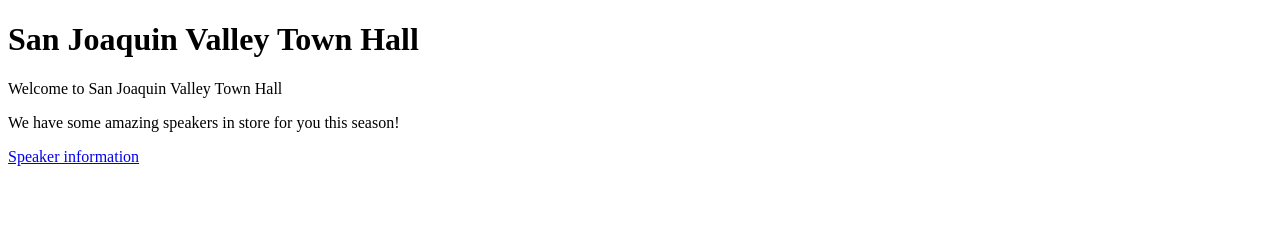
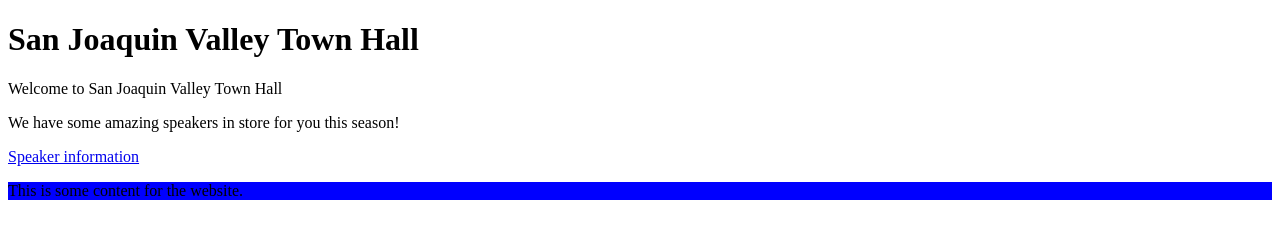
Before and after one commit to adamveris2024/COMP001A.LectureActivity2, a plain HTML site: page index.html in a window 1280 px wide. Drawn offline with Linux system fonts and the light colour scheme.

Commit message:
fixed up the lines and create css file

```diff
--- a/index.html
+++ b/index.html
@@ -1,6 +1,5 @@
 <!DOCTYPE html>
 <!--This is the main page for the San Joaquin Valley Town Hall website-->
-
 <!-- this
     is
     a
@@ -8,11 +7,11 @@
     comment
 -->
 
-
 <!DOCTYPE html>
 <html lang="en">
     <head>
         <meta charset="utf-8">
+        <link rel="stylesheet" href="main.css">
         <title>San Joaquin Valley Town Hall</title>
     </head>
     <body>
@@ -22,5 +21,7 @@
            this season!</p>
         <p><a href="speakers.html">Speaker
               information</a></p>
+
+          <div class="content"> <p>This is some content for the website. </p></div>
     </body>
 </html>
--- /dev/null
+++ b/main.css
@@ -0,0 +1,9 @@
+/* Primary stylesheet for the San Joaquin Valley Town Hall website Author: Adam Verissimo */
+/*
+ this
+ is
+ a
+ multi-line
+ comment
+*/
+.content { background-color: blue; /* "blu" is not a valid color value. It should be "blue". */ }
```
